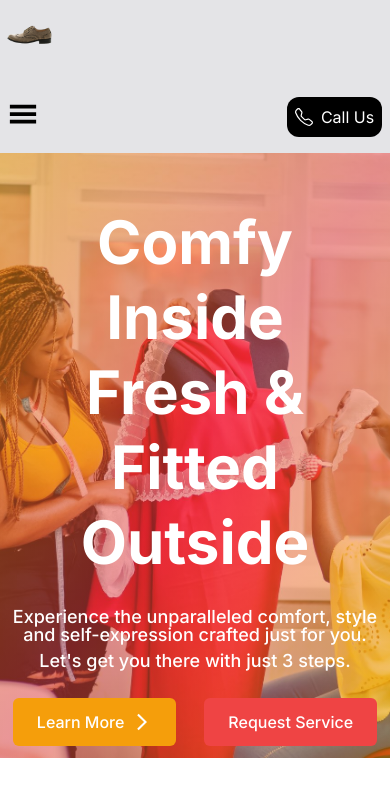
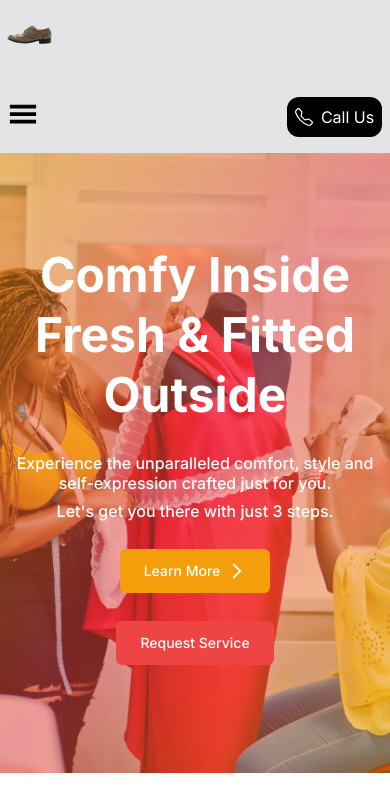
Before and after one commit to mmesomasaint/hulksmasher, a Next.js app: page / in a window 390 px wide. Shown: the top 812 px of the page. Built offline with nearby package versions, Linux system fonts and the light colour scheme.

Commit message:
Feat: Make showcase responsive to mobile screens

```diff
--- a/app/components/button.tsx
+++ b/app/components/button.tsx
@@ -5,7 +5,7 @@ type ButtonType = {
 
 function Button({children, secondary}: ButtonType) {
   return (
-    <button className={`${secondary ? 'bg-amber-500' : 'bg-red-500'} px-6 py-3 rounded-md text-base font-medium text-white`}>
+    <button className={`${secondary ? 'bg-amber-500' : 'bg-red-500'} px-6 py-3 rounded-md text-sm sm:text-base font-medium text-white`}>
       {children}
     </button>
   )
--- a/app/page.tsx
+++ b/app/page.tsx
@@ -64,23 +64,23 @@ export default function Home() {
           <div className="h-fit sm:h-[40rem] w-full bg-[url('/women-taping.jpg')] bg-no-repeat bg-cover bg-center">
             <div className='w-full h-full bg-gradient-to-br from-amber-500/50 via-red-500/50 to-amber-500/50'>
               <div className='w-full h-full bg-transparent flex justify-center items-center'>
-                <div className='flex flex-col justify-center items-center gap-7 p-3 w-fit mt-10'>
-                  <div className='text-6xl font-bold text-white leading-tight text-center'>
+                <div className='flex flex-col justify-center items-center gap-7 p-3 w-fit mt-20 sm:mt-10 mb-24 sm:mb-0'>
+                  <div className='text-5xl sm:text-6xl font-bold text-white leading-tight text-center'>
                     <h1>Comfy Inside</h1>
                     <h1>Fresh &amp; Fitted Outside</h1>
                   </div>
-                  <div className='flex flex-col items-center justify-between gap-2 text-lg font-medium text-white leading-none text-center'>
+                  <div className='flex flex-col items-center justify-between gap-2 text-base sm:text-lg font-medium text-white leading-tight text-center'>
                     <span>
                       Experience the unparalleled comfort, style and
                       self-expression crafted just for you.
                     </span>
                     <span>Let's get you there with just 3 steps.</span>
                   </div>
-                  <div className='flex justify-evenly items-center gap-7'>
+                  <div className='flex flex-col sm:flex-row justify-evenly items-center gap-7'>
                     <Button secondary>
                       <span className='flex justify-center items-center gap-2'>
                         <span>Learn More</span>
-                        <MdOutlineArrowForwardIos className='text-xl' />
+                        <MdOutlineArrowForwardIos className='text-lg sm:text-xl' />
                       </span>
                     </Button>
                     <Button>
```
